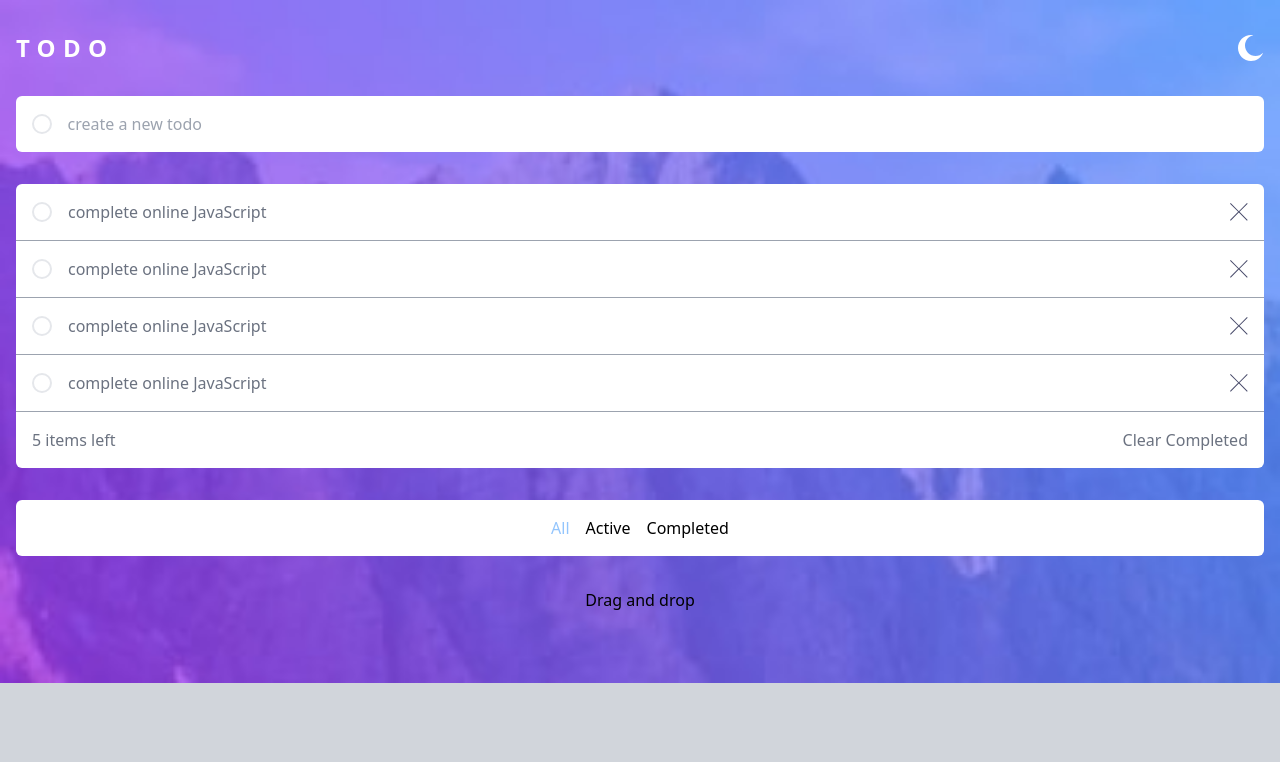
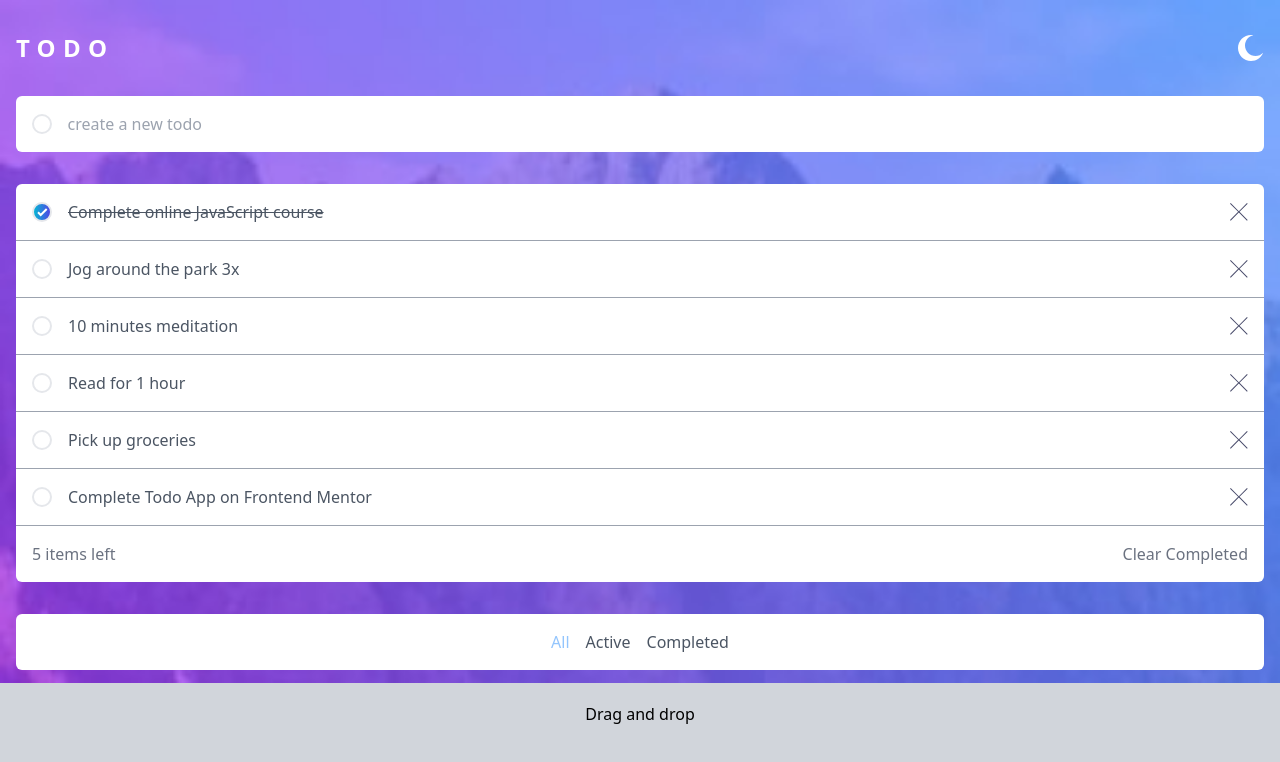
Before and after one commit to HeymerDev/todo, a React (Vite) app: page / in a window 1280 px wide. Shown: the top 762 px of the page. Built offline with nearby package versions, Linux system fonts and the light colour scheme.

Commit message:
Modularizando componentes y creando acciones para crear, actualizar y borrar los todos

```diff
--- a/src/App.jsx
+++ b/src/App.jsx
@@ -1,73 +1,86 @@
-import CrossIcons from "./components/icons/CrossIcons";
-import MoonIcon from "./components/icons/MoonIcon";
+import { useState } from "react";
+import Header from "./components/Header";
+import TodoComputed from "./components/TodoComputed";
+import TodoCreate from "./components/TodoCreate";
+import TodoFilter from "./components/TodoFilter";
+import TodoList from "./components/TodoList";
+
+const initialStateTodos = [
+  { id: 1, title: "Complete online JavaScript course", completed: true },
+  { id: 2, title: "Jog around the park 3x", completed: false },
+  { id: 3, title: "10 minutes meditation", completed: false },
+  { id: 4, title: "Read for 1 hour", completed: false },
+  { id: 5, title: "Pick up groceries", completed: false },
+  { id: 6, title: "Complete Todo App on Frontend Mentor", completed: false },
+];
 
 function App() {
+  const [todos, setTodos] = useState(initialStateTodos);
+  const [filter, setFilter] = useState("all");
+
+  const handleCreateTodo = (title) => {
+    const newTodo = {
+      id: Date.now(),
+      title,
+      completed: false,
+    };
+
+    setTodos([...todos, newTodo]);
+  };
+
+  const deleteTodo = (id) => {
+    setTodos(todos.filter((todo) => todo.id !== id));
+  };
+
+  const updateTodo = (id) => {
+    setTodos(
+      todos.map((todo) =>
+        todo.id === id ? { ...todo, completed: !todo.completed } : todo
+      )
+    );
+  };
+
+  const computedItemsLeft = todos.filter((todo) => !todo.completed).length;
+
+  const clearCompleted = () => {
+    setTodos(todos.filter((todo) => !todo.completed));
+  };
+
+  const filteredTodos = () => {
+    switch (filter) {
+      case "active":
+        return todos.filter((todo) => !todo.completed);
+      case "completed":
+        return todos.filter((todo) => todo.completed);
+      default:
+        return todos;
+    }
+  };
+
+  const handleFilter = (filter) => setFilter(filter);
+
   return (
     <div className="bg-[url('./assets/images/bg-mobile-light.jpg')] bg-no-repeat bg-contain bg-gray-300 min-h-screen">
-      <header className="container mx-auto px-4 pt-8">
-        <div className="flex justify-between">
-          <h1 className="uppercase  text-white text-2xl font-semibold tracking-[0.3em]">
-            Todo
-          </h1>
-          <button>
-            <MoonIcon />
-          </button>
-        </div>
-
-        <form className="flex bg-white rounded-md overflow-hidden py-4 gap-4 items-center px-4 mt-8">
-          <span className="rounded-full border-2 h-5 w-5 inline-block"></span>
-          <input
-            type="text"
-            placeholder="create a new todo"
-            className="w-full text-gray-400 outline-none"
-          />
-        </form>
-      </header>
+      <Header />
 
       <main className="container mx-auto px-4 mt-8">
-        <div className="bg-white rounded-md">
-          <article className="flex gap-4 py-4 border-b border-b-gray-400 px-4 items-center">
-            <button className="rounded-full border-2 h-5 w-5 inline-block"></button>
-            <p className="text-gray-500 grow">complete online JavaScript</p>
-            <button>
-              <CrossIcons />
-            </button>
-          </article>
-          <article className="flex gap-4 py-4 border-b border-b-gray-400 px-4 items-center">
-            <button className="rounded-full border-2 h-5 w-5 inline-block "></button>
-            <p className="text-gray-500 grow">complete online JavaScript</p>
-            <button>
-              <CrossIcons />
-            </button>
-          </article>
-          <article className="flex gap-4 py-4 border-b border-b-gray-400 px-4 items-center">
-            <button className="rounded-full border-2 h-5 w-5 inline-block"></button>
-            <p className="text-gray-500 grow">complete online JavaScript</p>
-            <button>
-              <CrossIcons />
-            </button>
-          </article>
-          <article className="flex gap-4 py-4 border-b border-b-gray-400 px-4 items-center">
-            <button className="rounded-full border-2 h-5 w-5 inline-block"></button>
-            <p className="text-gray-500 grow">complete online JavaScript</p>
-            <button>
-              <CrossIcons />
-            </button>
-          </article>
-          <section className="px-4 py-4 flex justify-between">
-            <span className="text-gray-500">5 items left</span>
-            <button className="text-gray-500">Clear Completed</button>
-          </section>
-        </div>
+        <TodoCreate createTodo={handleCreateTodo} />
+
+        <TodoList
+          todos={filteredTodos()}
+          deleteTodo={deleteTodo}
+          updateTodo={updateTodo}
+        />
+
+        <TodoComputed
+          itemsLeft={computedItemsLeft}
+          clearCompleted={clearCompleted}
+        />
       </main>
-      <section className="container mx-auto px-4">
-        <div className="bg-white mt-8 p-4 rounded-md flex justify-center gap-4">
-          <button className="text-blue-300">All</button>
-          <button className="hover:text-blue-300">Active</button>
-          <button className="hover:text-blue-300">Completed</button>
-        </div>
-      </section>
-      <section className="text-center mt-8">Drag and drop</section>
+
+      <TodoFilter handleFilter={handleFilter} filter={filter} />
+
+      <footer className="text-center mt-8">Drag and drop</footer>
     </div>
   );
 }
--- /dev/null
+++ b/src/components/Header.jsx
@@ -0,0 +1,18 @@
+import IconMoon from "./icons/IconMoon";
+
+const Header = () => {
+  return (
+    <header className="container mx-auto px-4 pt-8">
+      <div className="flex justify-between">
+        <h1 className="uppercase  text-white text-2xl font-semibold tracking-[0.3em]">
+          Todo
+        </h1>
+        <button>
+          <IconMoon />
+        </button>
+      </div>
+    </header>
+  );
+};
+
+export default Header;
--- /dev/null
+++ b/src/components/TodoComputed.jsx
@@ -0,0 +1,19 @@
+import PropTypes from "prop-types";
+
+const TodoComputed = ({ itemsLeft, clearCompleted }) => {
+  return (
+    <section className="px-4 py-4 flex justify-between bg-white rounded-b-md">
+      <span className="text-gray-500">{itemsLeft} items left</span>
+      <button className="text-gray-500" onClick={clearCompleted}>
+        Clear Completed
+      </button>
+    </section>
+  );
+};
+
+TodoComputed.propTypes = {
+  itemsLeft: PropTypes.number.isRequired,
+  clearCompleted: PropTypes.func.isRequired,
+};
+
+export default TodoComputed;
--- /dev/null
+++ b/src/components/TodoCreate.jsx
@@ -0,0 +1,41 @@
+import PropTypes from "prop-types";
+import { useState } from "react";
+
+const TodoCreate = ({ createTodo }) => {
+  const [title, setTitle] = useState("");
+
+  const hadleSubmitTodo = (e) => {
+    e.preventDefault();
+
+    if (!title.trim()) {
+      return setTitle("");
+    }
+
+    createTodo(title);
+    setTitle("");
+  };
+
+  return (
+    <>
+      <form
+        onSubmit={hadleSubmitTodo}
+        className="flex bg-white rounded-md overflow-hidden py-4 gap-4 items-center px-4"
+      >
+        <span className="rounded-full border-2 h-5 w-5 inline-block"></span>
+        <input
+          type="text"
+          placeholder="create a new todo"
+          className="w-full text-gray-600 outline-none"
+          value={title}
+          onChange={(e) => setTitle(e.target.value)}
+        />
+      </form>
+    </>
+  );
+};
+
+TodoCreate.propTypes = {
+  createTodo: PropTypes.func.isRequired,
+};
+
+export default TodoCreate;
--- /dev/null
+++ b/src/components/TodoFilter.jsx
@@ -0,0 +1,35 @@
+import PropTypes from "prop-types";
+
+const TodoFilter = ({ handleFilter, filter }) => {
+  return (
+    <section className="container mx-auto px-4">
+      <div className="bg-white mt-8 p-4 rounded-md flex justify-center gap-4">
+        <button
+          className={`${filter === "all" ? "text-blue-300 hover:text-gray-600" : "text-gray-600 hover:text-blue-300"} transition-all`}
+          onClick={() => handleFilter("all")}
+        >
+          All
+        </button>
+        <button
+          className={`${filter === "active" ? "text-blue-300 hover:text-gray-600" : "text-gray-600 hover:text-blue-300"} transition-all`}
+          onClick={() => handleFilter("active")}
+        >
+          Active
+        </button>
+        <button
+          className={`${filter === "completed" ? "text-blue-300 hover:text-gray-600" : "text-gray-600 hover:text-blue-300"} transition-all`}
+          onClick={() => handleFilter("completed")}
+        >
+          Completed
+        </button>
+      </div>
+    </section>
+  );
+};
+
+TodoFilter.propTypes = {
+  handleFilter: PropTypes.func.isRequired,
+  filter: PropTypes.string.isRequired,
+};
+
+export default TodoFilter;
--- /dev/null
+++ b/src/components/TodoItem.jsx
@@ -0,0 +1,39 @@
+import PropTypes from "prop-types";
+import IconCross from "./icons/IconCross";
+import CheckIcon from "./icons/CheckIcon";
+
+const TodoItem = ({ todo, deleteTodo, updateTodo }) => {
+  const { id, title, completed } = todo;
+
+  return (
+    <article className="flex gap-4 py-4 border-b border-b-gray-400 px-4 items-center">
+      <button
+        onClick={() => updateTodo(id)}
+        className={`rounded-full border-2 h-5 w-5
+        ${
+          completed
+            ? "bg-gradient-to-r from-cyan-500 to-indigo-600 flex justify-center items-center"
+            : "inline-block"
+        }
+        `}
+      >
+        {completed && <CheckIcon />}
+      </button>
+
+      <p className={`text-gray-600 grow ${completed && "line-through"}`}>
+        {title}
+      </p>
+      <button onClick={() => deleteTodo(id)}>
+        <IconCross />
+      </button>
+    </article>
+  );
+};
+
+TodoItem.propTypes = {
+  todo: PropTypes.object.isRequired,
+  deleteTodo: PropTypes.func.isRequired,
+  updateTodo: PropTypes.func.isRequired,
+};
+
+export default TodoItem;
--- /dev/null
+++ b/src/components/TodoList.jsx
@@ -0,0 +1,25 @@
+import PropTypes from "prop-types";
+import TodoItem from "./TodoItem";
+
+const TodoList = ({ todos, deleteTodo, updateTodo }) => {
+  return (
+    <div className="bg-white rounded-t-md mt-8">
+      {todos.map((todo) => (
+        <TodoItem
+          key={todo.id}
+          todo={todo}
+          deleteTodo={deleteTodo}
+          updateTodo={updateTodo}
+        />
+      ))}
+    </div>
+  );
+};
+
+TodoList.propTypes = {
+  todos: PropTypes.array.isRequired,
+  deleteTodo: PropTypes.func.isRequired,
+  updateTodo: PropTypes.func.isRequired,
+};
+
+export default TodoList;
--- /dev/null
+++ b/src/components/icons/CheckIcon.jsx
@@ -0,0 +1,17 @@
+const CheckIcon = ({ ...props }) => {
+  return (
+    <svg
+      {...props}
+      xmlns="http://www.w3.org/2000/svg"
+      width="11"
+      height="9"
+      fill="none"
+      stroke="#FFF"
+      strokeWidth="2"
+    >
+      <path d="M1 4.304L3.696 7l6-6" />
+    </svg>
+  );
+};
+
+export default CheckIcon;
--- a/src/components/icons/CrossIcons.jsx
+++ b/src/components/icons/IconCross.jsx
@@ -1,4 +1,4 @@
-const CrossIcons = () => {
+const IconCross = () => {
   return (
     <svg xmlns="http://www.w3.org/2000/svg" width="18" height="18">
       <path
@@ -10,4 +10,4 @@
   );
 };
 
-export default CrossIcons;
+export default IconCross;
--- a/src/components/icons/MoonIcon.jsx
+++ b/src/components/icons/IconMoon.jsx
@@ -1,4 +1,4 @@
-const MoonIcon = () => {
+const IconMoon = () => {
   return (
     <svg xmlns="http://www.w3.org/2000/svg" width="26" height="26">
       <path
@@ -10,4 +10,4 @@
   );
 };
 
-export default MoonIcon;
+export default IconMoon;
```
